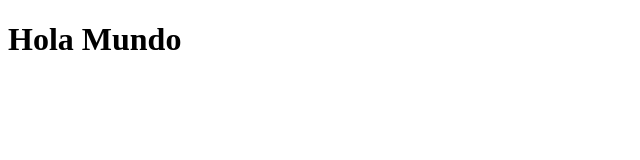
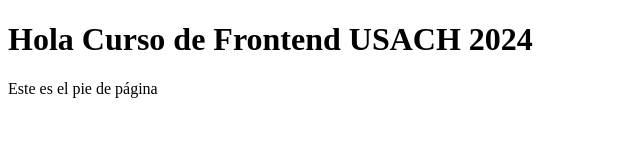
Before and after one commit to elSanku/repo-prueba, a plain HTML site: page index.html in a window 1280 px wide. Shown: the whole page, without its empty margins (0-640 px from the left). Drawn offline with Linux system fonts and the light colour scheme.

Commit message:
Cambio de titulo y Footer (#1)

```diff
--- a/index.html
+++ b/index.html
@@ -6,6 +6,11 @@
     <title>Document</title>
 </head>
 <body>
-    <h1>Hola Mundo</h1>
+    <h1>Hola Curso de Frontend USACH 2024</h1>
+
+    <footer>
+        <p>Este es el pie de página</p>
+    </footer>
+
 </body>
 </html>
```
